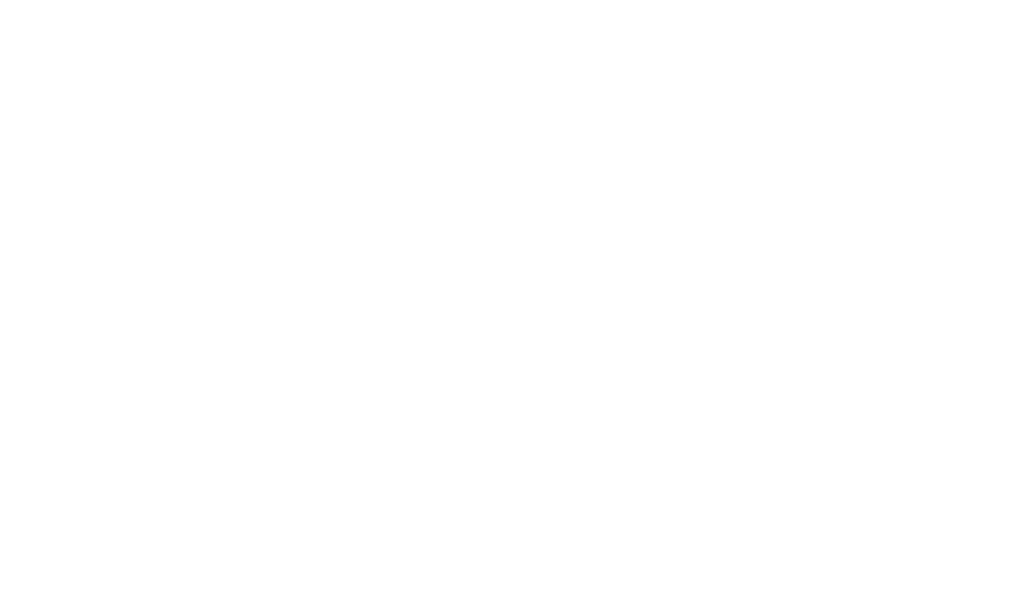
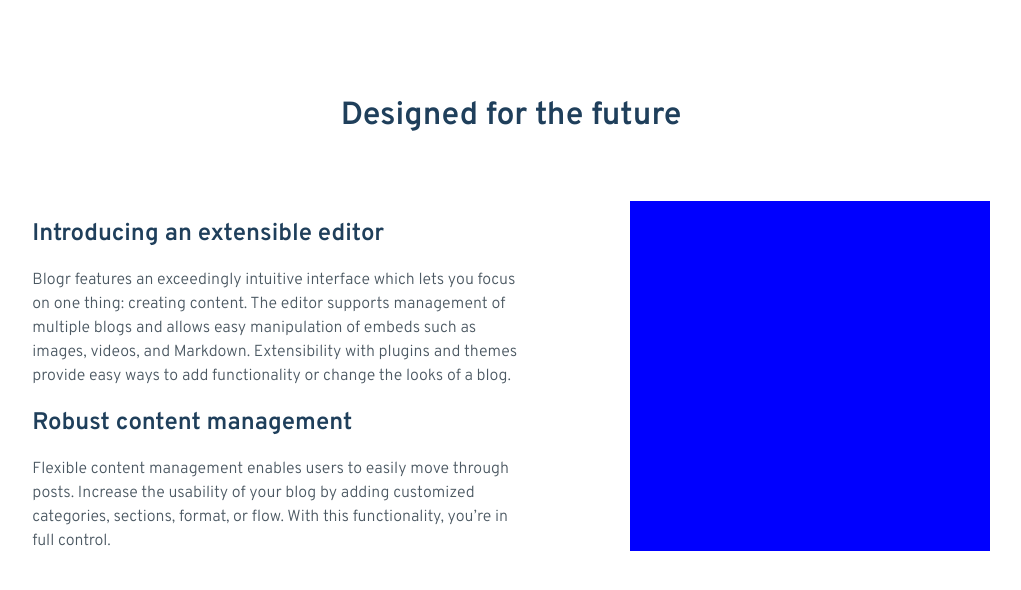
Before and after one commit to amansgz/react-blogr-landing-page, a React (Vite) app: page / in a window 1280 px wide. Shown: the top 590 px of the page, without its empty margins (129-1150 px from the left). Built offline with nearby package versions, Linux system fonts and the light colour scheme.

Commit message:
Add design section without images

```diff
--- a/src/App.jsx
+++ b/src/App.jsx
@@ -1,9 +1,13 @@
+import Design from "./components/Design/Design";
+
 function App() {
 
 
   return (
     <>
-
+      <main>
+        <Design />
+      </main>
     </>
   )
 }
@@ -34,28 +38,22 @@
   Login
   Sign Up
 
+  // Hero
   A modern publishing platform
   Grow your audience and build your online brand
 
   Start for Free
   Learn More
 
-  Designed for the future
 
-  Introducing an extensible editor
-  Blogr features an exceedingly intuitive interface which lets you focus on one thing: creating content.
-  The editor supports management of multiple blogs and allows easy manipulation of embeds such as images,
-  videos, and Markdown. Extensibility with plugins and themes provide easy ways to add functionality or
-  change the looks of a blog.
 
-  Robust content management
-  Flexible content management enables users to easily move through posts. Increase the usability of your blog
-  by adding customized categories, sections, format, or flow. With this functionality, you’re in full control.
+//
 
   State of the Art Infrastructure
   With reliability and speed in mind, worldwide data centers provide the backbone for ultra-fast connectivity.
   This ensures your site will load instantly, no matter where your readers are, keeping your site competitive.
 
+//
   Free, open, simple
   Blogr is a free and open source application backed by a large community of helpful developers. It supports
   features such as code syntax highlighting, RSS feeds, social media integration, third-party commenting tools,
@@ -65,6 +63,7 @@
   Batteries included. We built a simple and straightforward CLI tool that makes customization and deployment a breeze, but
   capable of producing even the most complicated sites.
 
+//
   Product
 
   Overview
--- /dev/null
+++ b/src/components/Design/Design.css
@@ -0,0 +1,43 @@
+.container {
+	padding: 6em 0;
+}
+.container__title {
+	margin-bottom: 2em;
+	text-align: center;
+}
+.content,
+.content-info {
+	display: flex;
+	flex-direction: column;
+	align-items: center;
+}
+.content-info {
+	text-align: center;
+}
+.content__image {
+	width: 360px;
+	height: 350px;
+	background-color: blue;
+}
+.content-info__title {
+	width: 50vw;
+	margin-bottom: 0;
+}
+.content-info__text {
+	width: 80vw;
+}
+
+@media screen and (min-width: 1200px){
+	.container {
+		padding: 6em 4em;
+	}
+	.content {
+		flex-direction: row-reverse;
+		justify-content: space-evenly;
+	}
+	.content-info__title,
+	.content-info__text {
+		max-width: 500px;
+		text-align: left;
+	}
+}
--- /dev/null
+++ b/src/components/Design/Design.jsx
@@ -0,0 +1,31 @@
+import "./Design.css";
+import "../../index.css";
+
+const Design = () => (
+	<section className= "container">
+		<h2 className= "container__title">
+			Designed for the future
+		</h2>
+		<div className= "content">
+		  <div className= "content__image"></div>
+
+			<div className= "content-info">
+				<h3 className= "content-info__title content-info__title--dark">
+					Introducing an extensible editor
+				</h3>
+				<p className= "content-info__text content-info__text--dark">
+					Blogr features an exceedingly intuitive interface which lets you focus on one thing: creating content. The editor supports management of multiple blogs and allows easy manipulation of embeds such as images, videos, and Markdown. Extensibility with plugins and themes provide easy ways to add functionality or change the looks of a blog.
+				</p>
+
+				<h3 className= "content-info__title content-info__title--dark">
+			  	Robust content management
+			  </h3>
+			  <p className= "content-info__text content-info__text--dark">
+		  		Flexible content management enables users to easily move through posts. Increase the usability of your blog by adding customized categories, sections, format, or flow. With this functionality, you’re in full control.
+		  	</p>
+	  	</div>
+	  </div>
+  </section>
+);
+
+export default Design;
--- a/src/index.css
+++ b/src/index.css
@@ -1,8 +1,5 @@
-/* Overpass 300, 600 */
-@import url('https://fonts.googleapis.com/css2?family=Overpass:wght@300;600&display=swap');
-
-/* Ubuntu 400, 500, 700*/
-@import url('https://fonts.googleapis.com/css2?family=Ubuntu:wght@400;500;700&display=swap');
+/* Overpass 300, 600 font-family: 'Overpass', sans-serif;*/
+/* Ubuntu 400, 500, 700 font-family: 'Ubuntu', sans-serif;*/
 
 *,
 *:before,
@@ -13,7 +10,6 @@
 }
 
 :root {
-
 	--light-red: hsl(356, 100%, 66%);/* (CTA text)*/
 	--very-light-red: hsl(355, 100%, 74%);/* (CTA hover background)*/
 	--very-dark-blue: hsl(208, 49%, 24%); /* (headings)*/
@@ -22,17 +18,47 @@
 	--very-dark-grayish-blue: hsl(207, 13%, 34%);/*(body copy)*/
 	--very-dark-black-blue: hsl(240, 10%, 16%);/* (footer background)*/
 
+	--dark-heading: hsl(208, 49%, 24%);
+	--dark-text: hsl(207, 13%, 34%);
 
 	/* Background gradient - Intro/CTA mobile nav */
 	--very-light-red: hsl(13, 100%, 72%);
 	--light-red: hsl(353, 100%, 62%);
 
 	/* Gradient body */
-
 	--very-dark-gray-blue: hsl(237, 17%, 21%);
 	--very-dark-desaturated-blue: hsl(237, 23%, 32%);
 }
 
 body {
+	font-family: 'Overpass', sans-serif;
 	font-size: 16px;
 }
+picture {
+	display: block;
+}
+img {
+	display: block;
+	width: 100%;
+	object-fit: cover;
+}
+.container__title {
+	font-size: clamp(24px, 5vw, 32px);
+	font-weight: 600;
+	color: var(--dark-heading);
+}
+.content-info__title {
+	font-size: clamp(24px, 5vw, 24px);
+	font-weight: 600;
+	padding: .8em 0;
+}
+.content-info__title--dark {
+	color: var(--dark-heading);
+}
+.content-info__text {
+	font-size: clamp(16px, 1vw, 20px);
+	line-height: 1.5;
+}
+.content-info__text--dark {
+	color: var(--dark-text);
+}
```
Lines whose indentation alone changed are shown as unchanged.
